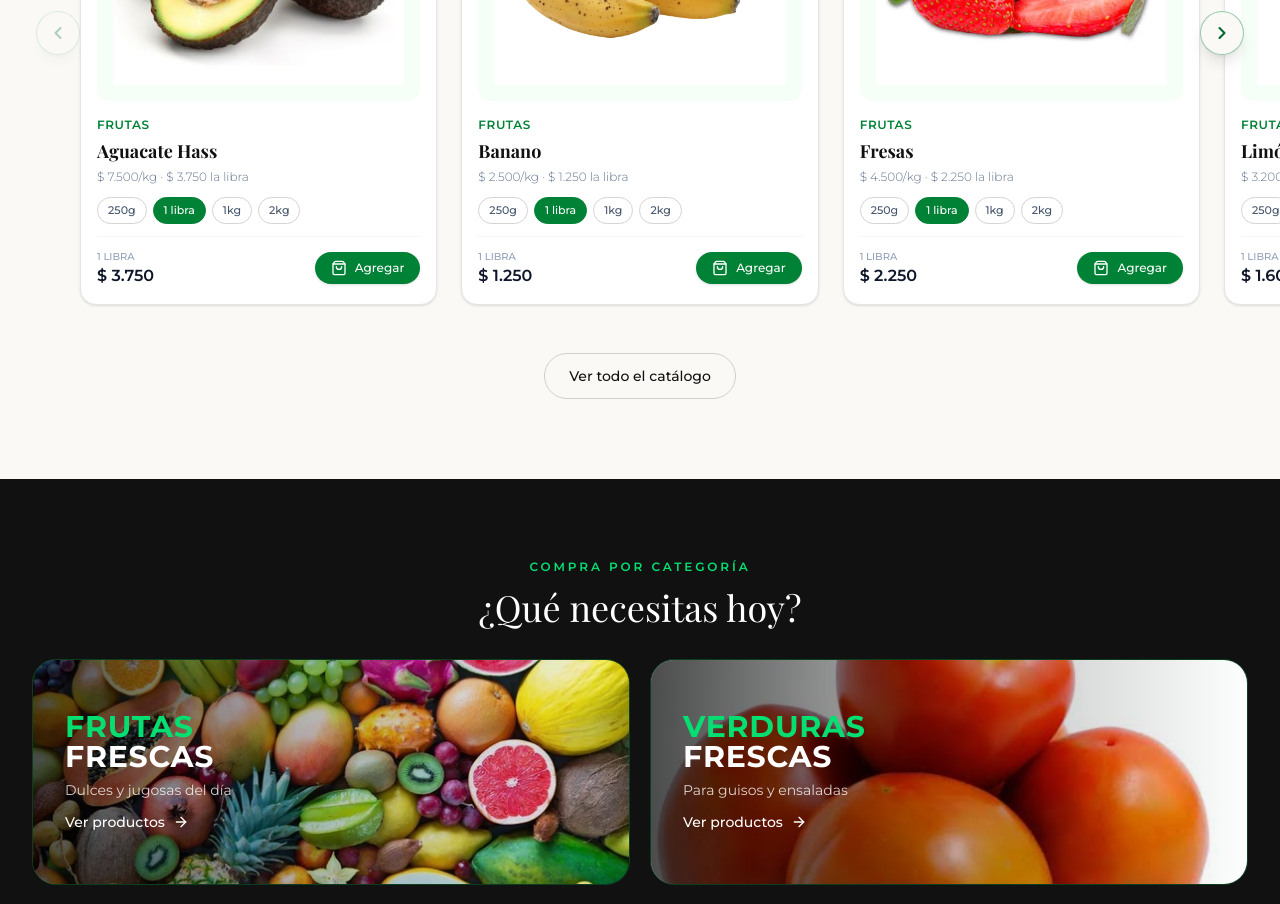
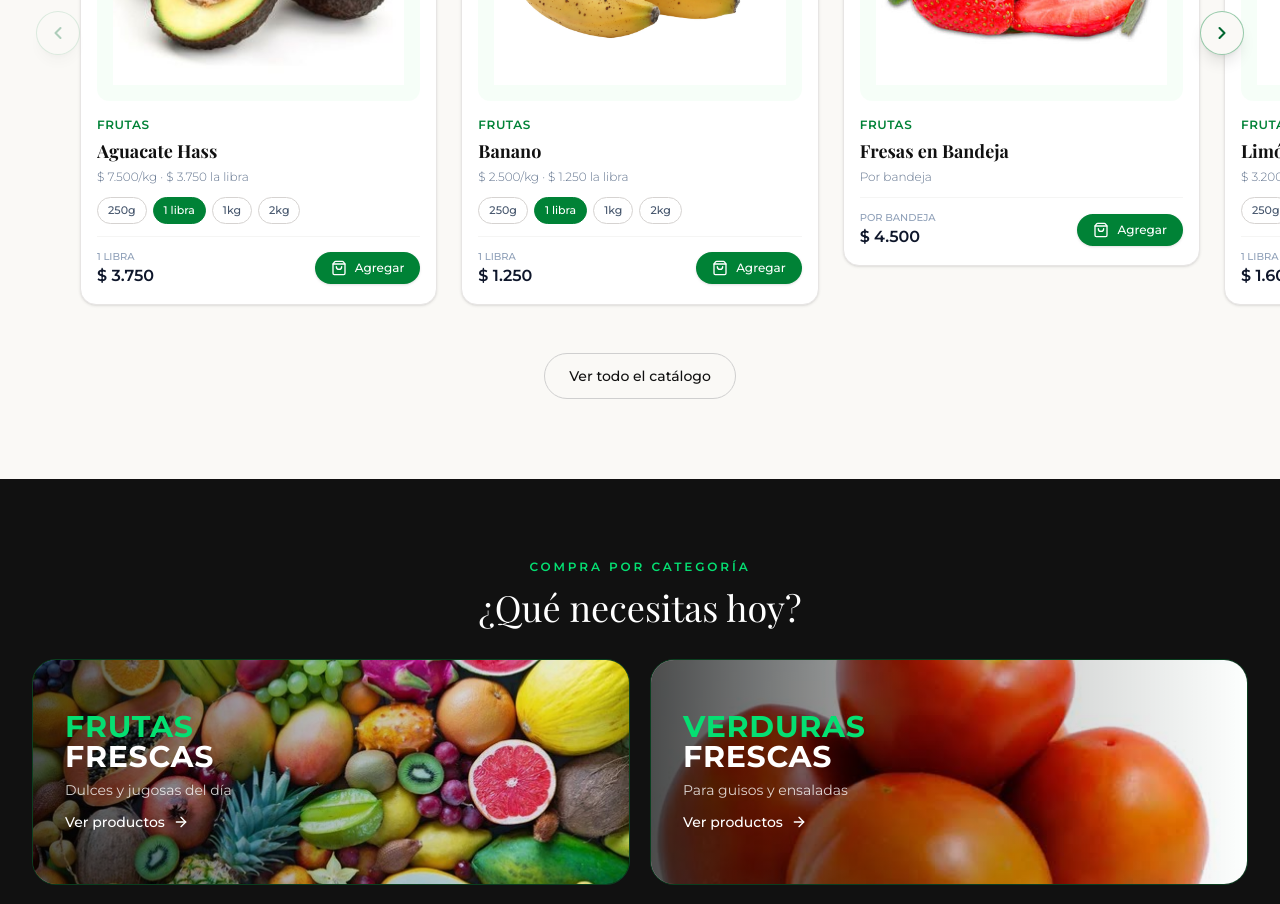
Before and after one commit to LuisEduardo002/FruverCatalogo, a React (Vite) app: page / in a window 1280 px wide. Shown: the part 1140-2044 px from the top of the page. Built offline with nearby package versions, Linux system fonts and the light colour scheme; no server answers.

Commit message:
Fresas por bandeja, lechuga por unidad y domicilio 6000

```diff
--- a/src/components/cart/CartSummary.jsx
+++ b/src/components/cart/CartSummary.jsx
@@ -3,18 +3,22 @@ import Price from '../common/Price';
 import { MessageCircle } from 'lucide-react';
 import { openWhatsApp } from '../../utils/whatsapp';
 import { formatearPesoTotal } from '../../utils/peso';
+import { COSTO_DOMICILIO } from '../../config/site';
 
 export default function CartSummary({ items, total }) {
   const pesoTotal = items.reduce((acc, item) => acc + Number(item.gramos || 0), 0);
+  const totalConDomicilio = total + COSTO_DOMICILIO;
 
   return (
     <section className="border-t border-stone-200 pt-5">
       <div className="flex items-center justify-between text-sm text-slate-600"><span>Peso total aprox.</span><span className="font-medium text-slate-800">{formatearPesoTotal(pesoTotal)}</span></div>
-      <div className="mt-3 flex items-center justify-between"><span className="font-serif text-xl text-[#111111]">Total</span><Price value={total} size="lg" /></div>
+      <div className="mt-2 flex items-center justify-between text-sm text-slate-600"><span>Subtotal</span><Price value={total} size="sm" /></div>
+      <div className="mt-2 flex items-center justify-between text-sm text-slate-600"><span>Domicilio</span><Price value={COSTO_DOMICILIO} size="sm" /></div>
+      <div className="mt-3 flex items-center justify-between"><span className="font-serif text-xl text-[#111111]">Total</span><Price value={totalConDomicilio} size="lg" /></div>
       <Button fullWidth className="mt-5 gap-2 !bg-green-700 hover:!bg-green-800" onClick={() => openWhatsApp(items, total)}>
         <MessageCircle className="h-4 w-4" /> Pedir por WhatsApp
       </Button>
-      <p className="mt-2 text-center text-xs text-slate-500">Se abre WhatsApp con tu mercado por peso listo para enviar.</p>
+      <p className="mt-2 text-center text-xs text-slate-500">Se abre WhatsApp con tu mercado listo para enviar.</p>
     </section>
   );
 }
--- a/src/config/site.js
+++ b/src/config/site.js
@@ -50,3 +50,6 @@ export const PH_SERVICE = FRESH_SERVICE;
 
 export const CURRENCY = 'COP';
 export const PRICE_TTL_DAYS = 30;
+
+/** Valor del domicilio en Manizales. Se suma al total del carrito y del mensaje de WhatsApp. */
+export const COSTO_DOMICILIO = 6000;
--- a/src/data/productos.js
+++ b/src/data/productos.js
@@ -77,10 +77,12 @@ export const productos = [
   },
   {
     id: 6,
-    nombre: 'Fresas',
+    nombre: 'Fresas en Bandeja',
     categoria: 'Frutas',
-    precioPorKg: 4500,
-    descripcion: 'Fresas rojas y dulces, para jugo o postre.',
+    tipo: 'fijo',
+    precioFijo: 4500,
+    presentacion: 'bandeja',
+    descripcion: 'Bandeja de fresas rojas y dulces, para jugo o postre.',
     emoji: '🍓',
     imagen: null,
     destacado: true,
@@ -834,8 +836,10 @@ export const productos = [
     id: 71,
     nombre: 'Lechuga Crespa',
     categoria: 'Verduras',
-    precioPorKg: 2000,
-    descripcion: 'Lechuga crespa verde, fresca del día.',
+    tipo: 'fijo',
+    precioFijo: 2500,
+    presentacion: 'unidad',
+    descripcion: 'Lechuga crespa verde entera, fresca del día.',
     emoji: '🥬',
     imagen: null,
     destacado: false,
--- a/src/utils/whatsapp.js
+++ b/src/utils/whatsapp.js
@@ -5,6 +5,7 @@
 
 import { formatPrice } from "./formatPrice";
 import { esPeso, formatearPeso, formatearPesoTotal, precioPorPeso } from "./peso";
+import { COSTO_DOMICILIO } from "../config/site";
 
 // Número desde .env (VITE_WHATSAPP_NUMBER)
 const PHONE_NUMBER = import.meta.env.VITE_WHATSAPP_NUMBER || "573207141222";
@@ -36,13 +37,14 @@ export function buildWhatsAppMessage(cartItems, total) {
     (acc, item) => acc + (esPeso(item) ? Number(item.gramos || 0) : 0),
     0
   );
-  const totalFinal =
+  const subtotal =
     typeof total === "number"
       ? total
       : cartItems.reduce((acc, item) => {
           if (esPeso(item)) return acc + precioPorPeso(item.precioPorKg, item.gramos);
           return acc + Number(item.precioFijo || 0) * Number(item.cantidad || 0);
         }, 0);
+  const totalFinal = subtotal + COSTO_DOMICILIO;
 
   const resumenPeso =
     pesoTotalGramos > 0 ? `Peso total aprox: ${formatearPesoTotal(pesoTotalGramos)}\n` : "";
@@ -53,9 +55,11 @@ Quiero hacer mi mercado:
 
 ${itemLines}
 
-${resumenPeso}Total a pagar: ${formatPrice(totalFinal)}
+${resumenPeso}Subtotal: ${formatPrice(subtotal)}
+Domicilio: ${formatPrice(COSTO_DOMICILIO)}
+Total a pagar: ${formatPrice(totalFinal)}
 
-¿Me confirman el pedido y el valor del domicilio? Gracias.
+¿Me confirman el pedido? Gracias.
 `;
 
   return message;
```
